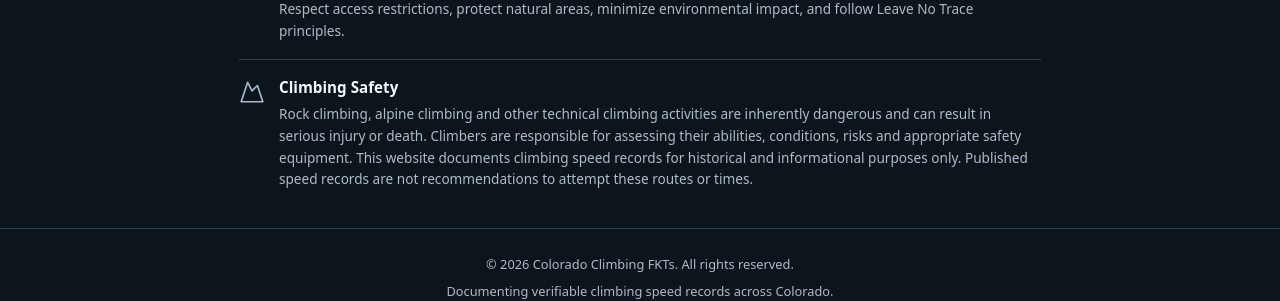
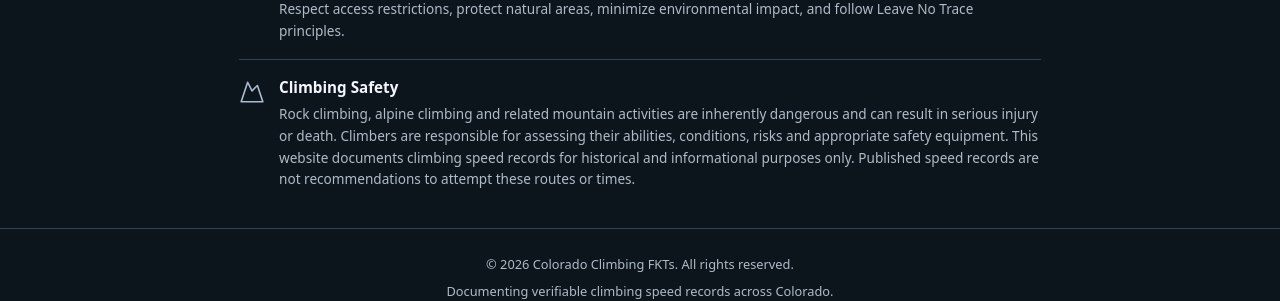
Before and after one commit to ClimbingFKT/climbingfkt.github.io, a Jekyll site: the page built from index.html, in a window 1280 px wide. Shown: the part 1760-2061 px from the top of the page. Built offline with Jekyll 4.4.1, drawn with Linux system fonts in a browser that asks for light colours; nearby versions of some CDN libraries.

Commit message:
Update default.html

```diff
--- a/_layouts/default.html
+++ b/_layouts/default.html
@@ -126,8 +126,7 @@
           <h3>Climbing Safety</h3>
 
           <p>
-            Rock climbing, alpine climbing
-            and other technical climbing activities
+            Rock climbing, alpine climbing and related mountain activities
             are inherently dangerous and can result in serious injury
             or death. Climbers are responsible for assessing their
             abilities, conditions, risks and appropriate safety
```
